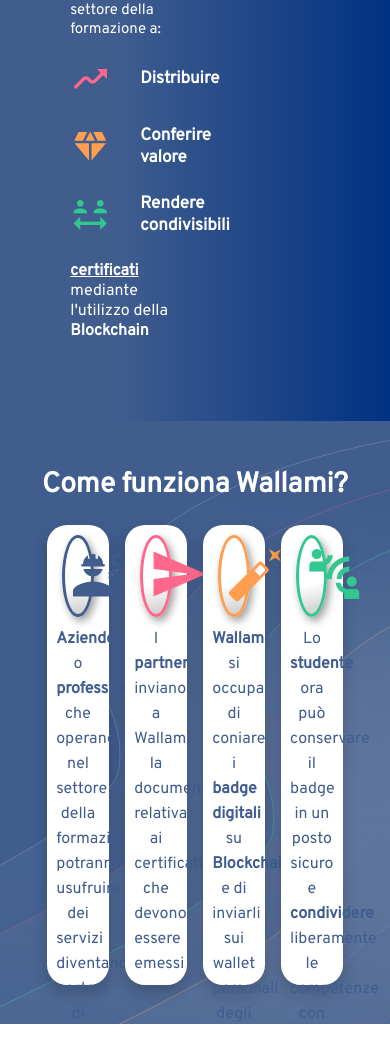
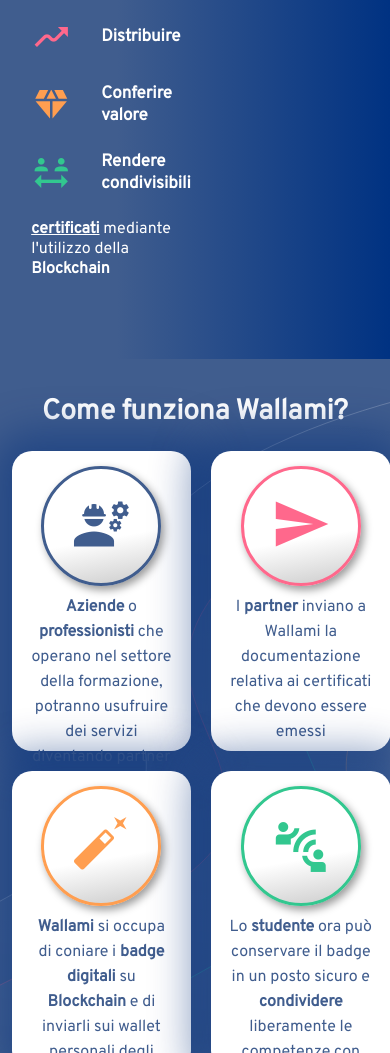
Before and after one commit to EnricoPizzuti/EnricoPizzuti.github.io, a plain HTML site: page index.html in a window 390 px wide. Shown: the part 421-1474 px from the top of the page. Drawn offline with Linux system fonts and the light colour scheme.

Commit message:
per ipad

```diff
--- a/style.css
+++ b/style.css
@@ -19,6 +19,16 @@
     line-height: 40px;
     padding: 30px 90px 0px 90px;
     z-index: 10;
+}
+
+@media screen and (max-width: 1200px) {
+    nav{
+        width: 100%;
+        height: 100px;
+        line-height: 40px;
+        padding: 30px 50px 0px 90px;
+        z-index: 10;
+    }
 }
 
 nav .logo img{
@@ -47,6 +57,18 @@
     transition: color 400ms ease-out 60ms
 }
 
+@media screen and (max-width: 1200px) {
+    nav ul li a{
+        color: #fff;
+        text-decoration: none;
+        font-family: 'Overpass', serif;
+        font-size: 15px;
+        font-weight: bold;
+        padding: 0px 20px;
+        transition: color 400ms ease-out 60ms
+    }
+}
+
 nav ul li a:hover{
     color: #9ce1d9;
 
@@ -65,6 +87,19 @@
    width:50%;
    height:auto;
    font-family: 'Overpass', serif;
+}
+
+@media screen and (max-width: 1200px) {
+    .WallamiInfo{
+        float:left;
+        display:block;
+        margin-top: 40px;
+        margin-bottom: 5%;
+        padding-left: 8%;
+        width:50%;
+        height:auto;
+        font-family: 'Overpass', serif;
+     }
 }
 
 .WallamiInfo h1{
@@ -103,13 +138,28 @@
     height:auto;
     margin-top: 30px;
     padding-left: 6%;
-    padding-right: 10%;
+    padding-right: 8%;
+    text-align: center;
+}
+
+@media screen and (max-width: 1200px) {
+    .WallamiInfoImg{
+        float:right;
+        display:block;
+        width:50%;
+        height:auto;
+        margin-top: 30px;
+        padding-left: 0px;
+        padding-right: 1%;
+        text-align: center;
+    }
 }
 
 .WallamiInfoImg img{
     width: 85%;
     height: auto;
     transform:rotate(-1deg);
+    position:relative;
 }
 
 .div-icon-1 i{
@@ -128,7 +178,7 @@
     margin-right: 30px;
     font-size:40px;
     color:#32c78f;
-    /* transition: color 400ms ease-out 100ms */
+    transition: color 400ms ease-out 100ms
 }
 
 [class*="div-icon-"] i:hover {
@@ -141,8 +191,8 @@
     background-attachment: fixed;
     background-repeat: no-repeat;
     background-size: cover;
-    padding-top: 12%;
-    padding-bottom: 10%;
+    padding-top: 9%;
+    padding-bottom: 6%;
     width: 100%;
     height: auto;
     text-align:center;
@@ -160,19 +210,60 @@
     width: 100%;
     padding-left: 8%;
     padding-right: 8%;
+    text-align: center;
+}
+
+@media screen and (max-width: 1200px) {
+    .div-card{
+        width: 100%;
+        padding-left: 1%;
+        padding-right: 1%;
+        text-align: center;
+    }
+}
+
+@media screen and (max-width: 984px) {
+    .div-card{
+        width: 100%;
+        padding-left: 3%;
+        padding-right: 5%;
+        display: grid;
+        grid-template-columns: repeat(2, 50%);
+        gap: 20px;
+        text-align: center;
+    }
 }
 
 [class*="card-"] {
     float: left;
-    box-shadow: 0 8px 16px 0 rgba(0,0,0,0.2);
+    box-shadow: 0px 0px 40px 20px #022d7876;
     transition: 0.3s;
+    text-align: center;
     width: 19%;
     height: 460px;
     border-radius: 20px;
     background-color: white;
+    margin: auto;
     margin-left: 4.8%;
     padding-top: 3%;
     padding-bottom: 5%;
+}
+
+@media screen and (max-width: 984px) {
+    [class*="card-"] {
+        float: left;
+        box-shadow: 0px 0px 40px 20px #022d7876;
+        transition: 0.3s;
+        text-align: center;
+        width: 100%;
+        height: 300px;
+        border-radius: 20px;
+        background-color: white;
+        margin-left: 0%;
+        margin: auto;
+        padding-top: 3%;
+        padding-bottom: 5%;
+    }
 }
 
 [class*="card-"]:hover {
@@ -182,12 +273,30 @@
 .icon-1{
     border-radius: 50%;
     border: 3px solid #405D8E;
-    margin: 0 25% 15% 25%;
-    padding: 10% 8% 10% 8%;
-    /* margin-bottom: 20%; */
+    height: 120px;
+    width: 120px;
+    margin: auto;
+    margin-bottom: 15%;
+    text-align: center;
     box-shadow: 3px 4px 8px 0 rgba(0,0,0,0.4);
     background-image: -webkit-linear-gradient(-80deg, white 60%, rgba(0,0,0,0.2) 100%);
     background-image: -moz-linear-gradient(-80deg, white 60%, rgba(0,0,0,0.2) 100%);
+}
+
+@media screen and (max-width: 984px) {
+    .icon-1{
+        border-radius: 50%;
+        border: 3px solid #405D8E;
+        height: 120px;
+        width: 120px;
+        margin: auto;
+        margin-top: 5%;
+        margin-bottom: 5%;
+        text-align: center;
+        box-shadow: 3px 4px 8px 0 rgba(0,0,0,0.4);
+        background-image: -webkit-linear-gradient(-80deg, white 60%, rgba(0,0,0,0.2) 100%);
+        background-image: -moz-linear-gradient(-80deg, white 60%, rgba(0,0,0,0.2) 100%);
+    }
 }
 
 .icon-1:hover{
@@ -198,18 +307,37 @@
 .icon-1 i{
     font-size: 60px;
     margin: auto;
+    padding-top: 22%;
     color: #405D8E;
 }
 
 .icon-2{
     border-radius: 50%;
     border: 3px solid #FF688C;
-    margin: 0 25% 15% 25%;
-    padding: 10% 8% 10% 8%;
-    /* margin-bottom: 20%; */
+    height: 120px;
+    width: 120px;
+    margin: auto;
+    margin-bottom: 15%;
+    text-align: center;
     box-shadow: 3px 4px 8px 0 rgba(0,0,0,0.4);
     background-image: -webkit-linear-gradient(-80deg, white 60%, rgba(0,0,0,0.2) 100%);
     background-image: -moz-linear-gradient(-80deg, white 60%, rgba(0,0,0,0.2) 100%);
+}
+
+@media screen and (max-width: 984px) {
+    .icon-2{
+        border-radius: 50%;
+        border: 3px solid #FF688C;
+        height: 120px;
+        width: 120px;
+        margin: auto;
+        margin-top: 5%;
+        margin-bottom: 5%;
+        text-align: center;
+        box-shadow: 3px 4px 8px 0 rgba(0,0,0,0.4);
+        background-image: -webkit-linear-gradient(-80deg, white 60%, rgba(0,0,0,0.2) 100%);
+        background-image: -moz-linear-gradient(-80deg, white 60%, rgba(0,0,0,0.2) 100%);
+    }
 }
 
 .icon-2:hover{
@@ -220,18 +348,37 @@
 .icon-2 i{
     font-size: 60px;
     margin: auto;
+    padding-top: 22%;
     color: #FF688C;
 }
 
 .icon-3{
     border-radius: 50%;
     border: 3px solid #ff9e50;
-    margin: 0 25% 15% 25%;
-    padding: 10% 8% 10% 8%;
-    /* margin-bottom: 20%; */
+    height: 120px;
+    width: 120px;
+    margin: auto;
+    margin-bottom: 15%;
+    text-align: center;
     box-shadow: 3px 4px 8px 0 rgba(0,0,0,0.4);
     background-image: -webkit-linear-gradient(-80deg, white 60%, rgba(0,0,0,0.2) 100%);
     background-image: -moz-linear-gradient(-80deg, white 60%, rgba(0,0,0,0.2) 100%);
+}
+
+@media screen and (max-width: 984px) {
+    .icon-3{
+        border-radius: 50%;
+        border: 3px solid #ff9e50;
+        height: 120px;
+        width: 120px;
+        margin: auto;
+        margin-top: 5%;
+        margin-bottom: 5%;
+        text-align: center;
+        box-shadow: 3px 4px 8px 0 rgba(0,0,0,0.4);
+        background-image: -webkit-linear-gradient(-80deg, white 60%, rgba(0,0,0,0.2) 100%);
+        background-image: -moz-linear-gradient(-80deg, white 60%, rgba(0,0,0,0.2) 100%);
+    }
 }
 
 .icon-3:hover{
@@ -242,18 +389,37 @@
 .icon-3 i{
     font-size: 60px;
     margin: auto;
+    padding-top: 20%;
     color: #ff9e50;
 }
 
 .icon-4{
     border-radius: 50%;
     border: 3px solid #32c78f;
-    margin: 0 25% 15% 25%;
-    padding: 10% 8% 10% 8%;
-    /* margin-bottom: 20%; */
+    height: 120px;
+    width: 120px;
+    margin: auto;
+    margin-bottom: 15%;
+    text-align: center;
     box-shadow: 3px 4px 8px 0 rgba(0,0,0,0.4);
     background-image: -webkit-linear-gradient(-80deg, white 60%, rgba(0,0,0,0.2) 100%);
     background-image: -moz-linear-gradient(-80deg, white 60%, rgba(0,0,0,0.2) 100%);
+}
+
+@media screen and (max-width: 984px) {
+    .icon-4{
+        border-radius: 50%;
+        border: 3px solid #32c78f;
+        height: 120px;
+        width: 120px;
+        margin: auto;
+        margin-top: 5%;
+        margin-bottom: 5%;
+        text-align: center;
+        box-shadow: 3px 4px 8px 0 rgba(0,0,0,0.4);
+        background-image: -webkit-linear-gradient(-80deg, white 60%, rgba(0,0,0,0.2) 100%);
+        background-image: -moz-linear-gradient(-80deg, white 60%, rgba(0,0,0,0.2) 100%);
+    }
 }
 
 .icon-4:hover{
@@ -264,6 +430,7 @@
 .icon-4 i{
     font-size: 60px;
     margin: auto;
+    padding-top: 25%;
     color: #32c78f;
 }
 
@@ -273,6 +440,16 @@
     margin: auto;
     padding-left: 10%;
     padding-right: 10%;
+}
+
+@media screen and (max-width: 984px) {
+    .container {
+        width: 90%;
+        height: 100px;
+        margin: auto;
+        padding-left: 5%;
+        padding-right: 5%;
+    }
 }
 
 .container p{
@@ -308,6 +485,19 @@
     font-family: 'Overpass', serif;
  }
 
+ @media screen and (max-width: 1200px) {
+    .communityInfo{
+        float:left;
+        display:block;
+        margin-top: 40px;
+        margin-bottom: 8%;
+        padding-left: 6%;
+        width:50%;
+        height:auto;
+        font-family: 'Overpass', serif;
+     }
+}
+
  .communityInfo h1{
     margin-top: 11%;
     color: #405D8E;
@@ -329,6 +519,18 @@
     margin-top: 30px;
     padding-left: 6%;
     padding-right: 10%;
+}
+
+@media screen and (max-width: 1200px) {
+    .communityInfoImg{
+        float:right;
+        display:block;
+        width:50%;
+        height:auto;
+        margin-top: 30px;
+        padding-left: 4%;
+        padding-right: 1%;
+    }
 }
 
 .communityInfoImg img{
@@ -385,6 +587,21 @@
     border-right: 2px solid #fff;
 }
 
+@media screen and (max-width: 1200px) {
+    .contattiInfo{
+        float:left;
+        display:block;
+        margin-top: 40px;
+        margin-bottom: 5%;
+        padding-left: 8%;
+        width:50%;
+        height:auto;
+        font-family: 'Overpass', serif;
+        box-sizing: border-box;
+        border-right: 2px solid #fff;
+    }
+}
+
 .contattiInfo div{
     display:inline-flex;
     align-items: center;
@@ -424,7 +641,7 @@
 }
 
 .inputEmail{
-    width: 60%;
+    width: 70%;
     padding: 15px 20px;
     font-size: 16px;
     font-family: 'Overpass', serif;
```
